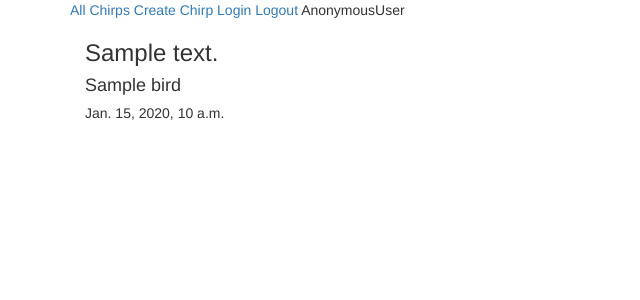
After one commit to williamjohngardner/chirp, a Django app: template templates/main/chirp_detail.html in a window 1280 px wide. The commit adds this page. Shown: the top 300 px of the page, without its empty margins (0-640 px from the left). Run offline with Django 3.2, Linux system fonts and the light colour scheme; the template is opened without the code that fills it: most values are stand-ins (such as "Sample title", 1, 10 or a date in 2020); some libraries are stand-ins or nearby versions.

Commit message:
added detail and create view

```diff
--- a/chirp/urls.py
+++ b/chirp/urls.py
@@ -15,11 +15,13 @@ Including another URLconf
 """
 from django.conf.urls import url, include
 from django.contrib import admin
-from main.views import IndexView
+from main.views import IndexView, ChirpDetailView, ChirpCreateView
 
 
 urlpatterns = [
     url(r'^admin/', admin.site.urls),
     url(r'^$', IndexView.as_view(), name="index"),
-    url(r'^', include('django.contrib.auth.urls'))
+    url(r'^', include('django.contrib.auth.urls')),
+    url(r'^chirp/(?P<pk>\d+)/$', ChirpDetailView.as_view(), name="chirp_detail_view"),
+    url(r'^create_chirp/$', ChirpCreateView.as_view(), name="chirp_create_view")
 ]
--- a/templates/base.html
+++ b/templates/base.html
@@ -9,9 +9,11 @@
   <body>
 
     <div class="container">
-      {{ request.user }}
+      <a href="{% url 'index' %}">All Chirps</a>
+      <a href="{% url 'chirp_create_view' %}">Create Chirp</a>
       <a href="{% url 'login' %}">Login</a>
       <a href="{% url 'logout' %}?next=/">Logout</a>
+      {{ request.user }}
       {% block content %}
         No content provided
       {% endblock %}
--- a/templates/index.html
+++ b/templates/index.html
@@ -10,6 +10,10 @@
       </div>
       <div class="panel-body">
         {{ chirps.body }}
+        {% if chirps.bird == request.user %}
+          <br>
+          <a href="{% url 'chirp_detail_view' chirps.pk %}">Click Here for Details</a>
+        {% endif %}
       </div>
     </div>
   {% endfor %}
--- /dev/null
+++ b/templates/main/chirp_detail.html
@@ -0,0 +1,9 @@
+{% extends "base.html" %}
+
+{% block content %}
+  <div class="container">
+    <h3>{{ object.body }} </h3>
+    <h4>{{ object.bird }}</h4>
+    <h5>{{ object.created }}</h5>
+  </div>
+{% endblock %}
```
Also changed, not shown: main/views.py (+19 -1 lines), templates/main/chirp_form.html (added, +12 -0 lines), 1 other file.
